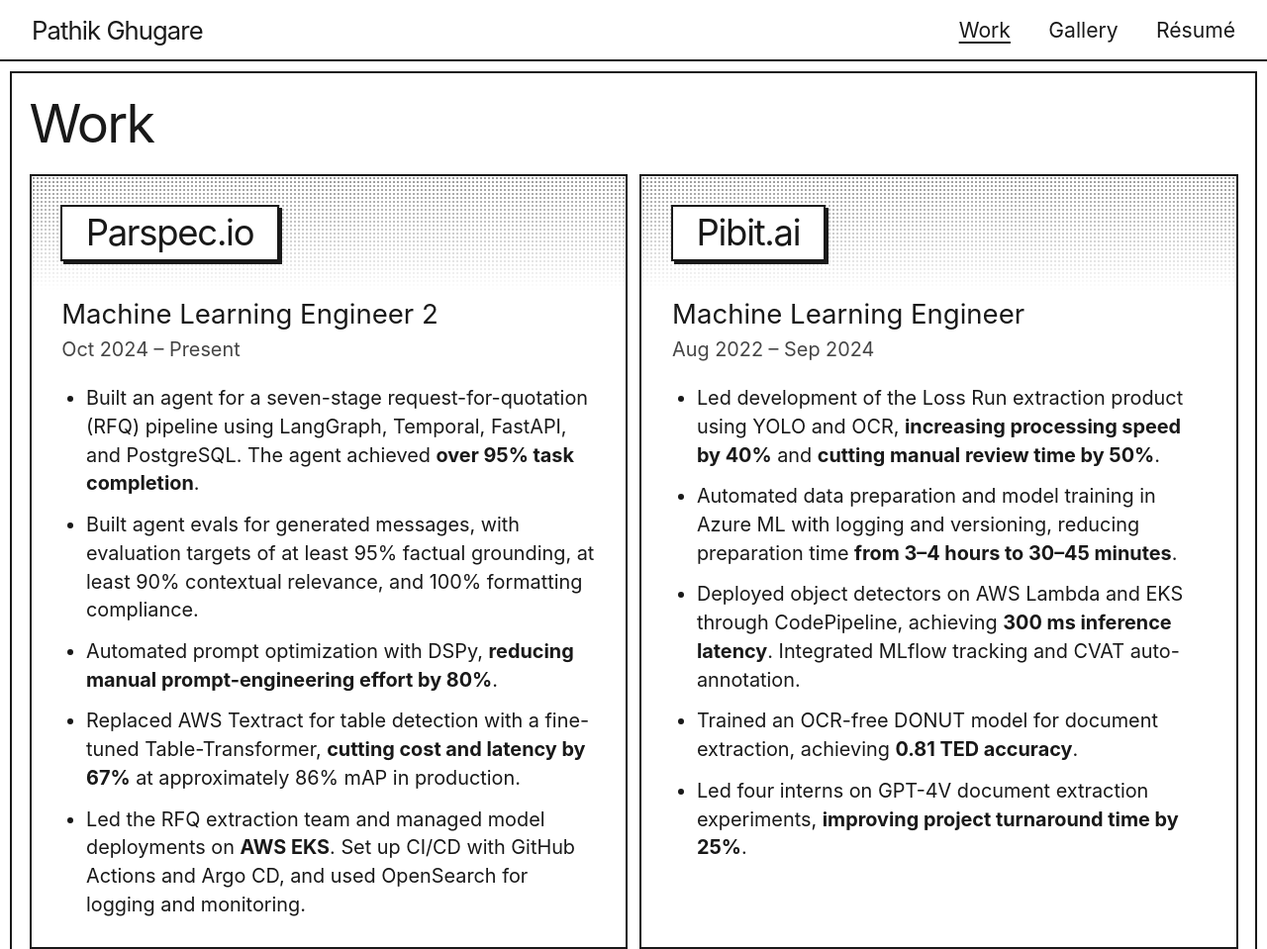
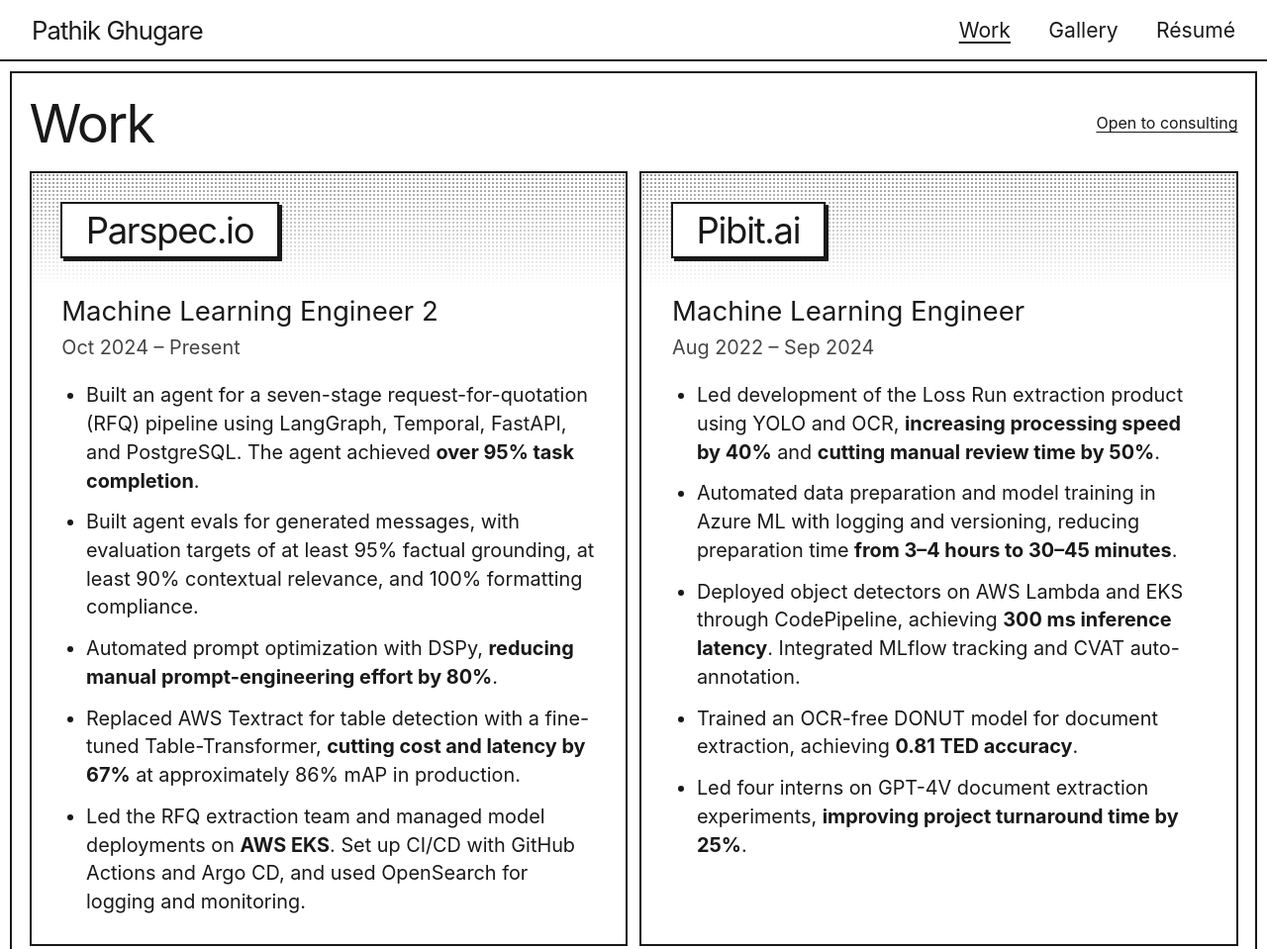
Before and after one commit to pathikg/pathikg.github.io, a plain HTML site: page work.html in a window 1280 px wide. Shown: the top 959 px of the page at 99% size. Drawn offline with Linux system fonts and the light colour scheme.

Commit message:
Show consulting availability on the Work page

```diff
--- a/manga.css
+++ b/manga.css
@@ -101,6 +101,9 @@ nav a[aria-current], .masthead a:hover { text-decoration: underline; }
 .tile:focus-visible::before { background: #e9f1ff; }
 .sheet { border: var(--line); margin: .6rem; padding: clamp(.8rem, 1.4vw, 1.5rem); }
 .sheet h1 { font-size: clamp(2.5rem, 4.2vw, 4.3rem); margin-bottom: .35em; }
+.work-heading { display: flex; flex-wrap: wrap; align-items: center; justify-content: space-between; gap: 0 1rem; margin-bottom: 1rem; }
+.work-heading h1 { margin-bottom: 0; }
+.work-heading a { display: inline-flex; align-items: center; min-height: 44px; }
 .roles, .projects { display: grid; gap: clamp(.6rem, 1vw, 1rem); }
 .roles { grid-template-columns: repeat(2, minmax(0, 1fr)); }
 .projects { grid-template-columns: 1.15fr 1fr; }
--- a/work.html
+++ b/work.html
@@ -13,7 +13,10 @@
   <nav aria-label="Main navigation"><a href="work.html" aria-current="page">Work</a> <a href="gallery.html">Gallery</a> <a href="resume.html">Résumé</a></nav>
 </header>
 <main class="sheet" id="main">
-  <h1>Work</h1>
+  <header class="work-heading">
+    <h1>Work</h1>
+    <a href="mailto:pathikghugare13@gmail.com?subject=Consulting%20inquiry">Open to consulting</a>
+  </header>
   <div class="roles" id="experience">
     <article class="ink-card">
       <header class="tone"><h2 class="caption">Parspec.io</h2></header>
```
